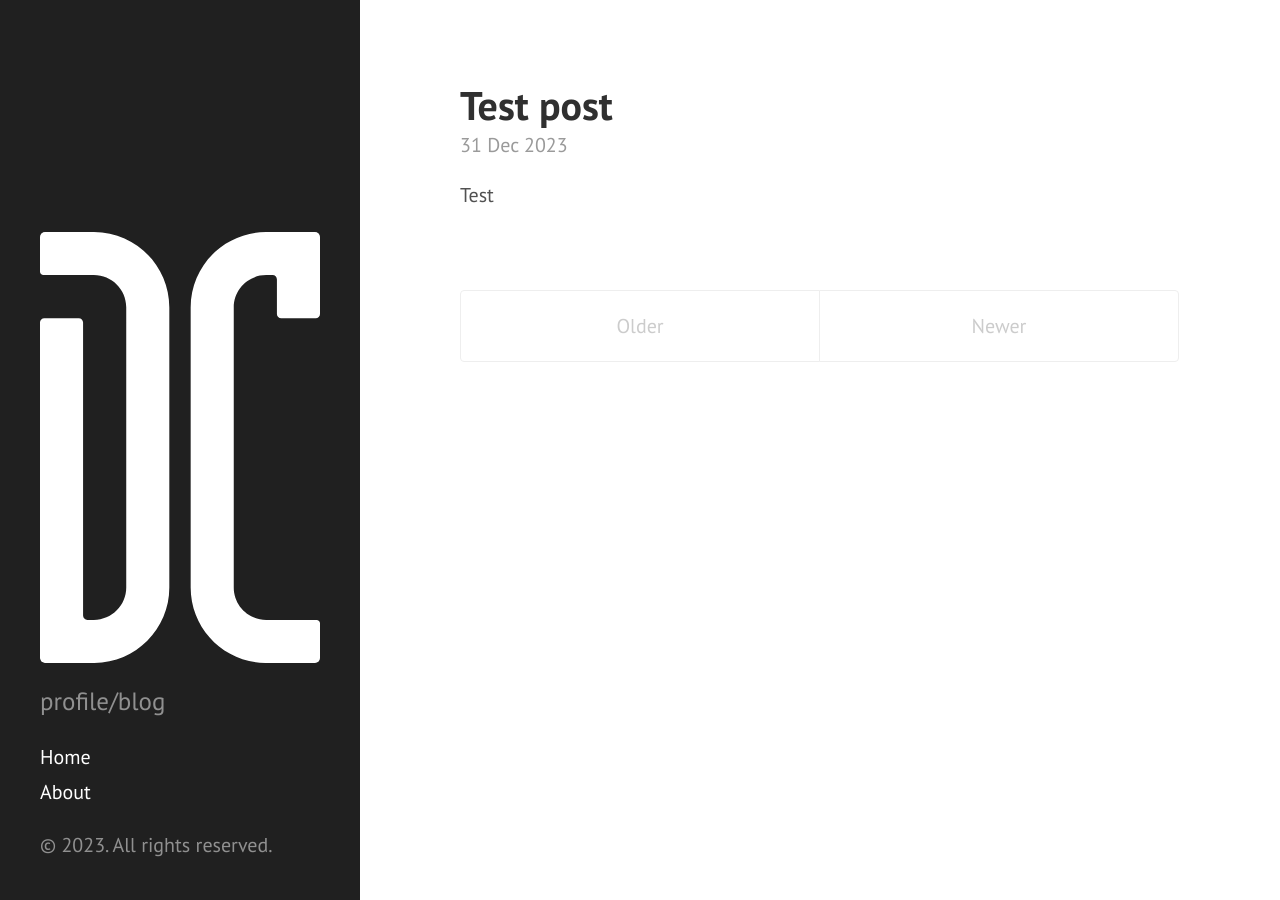
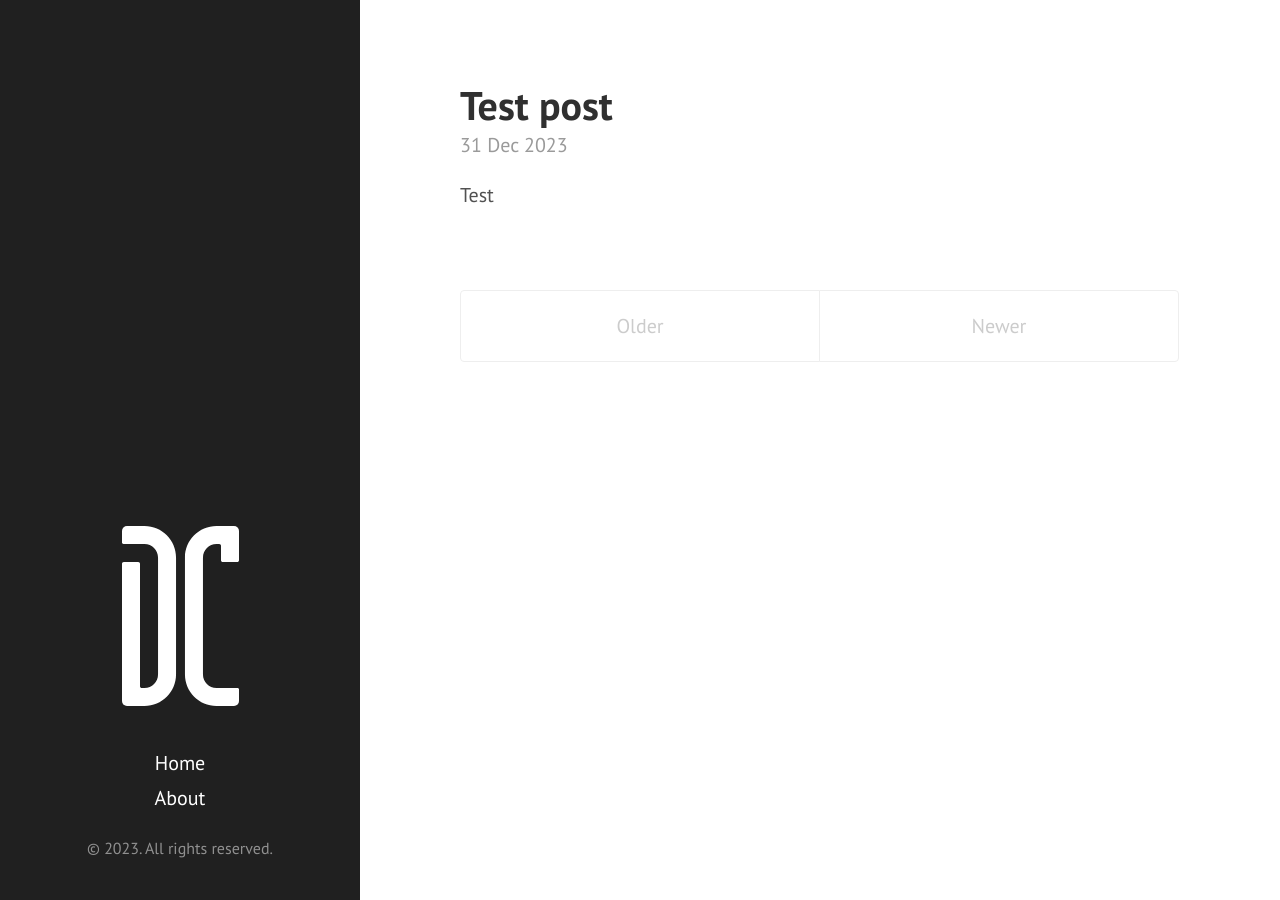
Before and after one commit to 1dancook/1dancook.github.io, a Jekyll site: the page built from index.html, in a window 1280 px wide. Built offline with Jekyll 4.4.1, drawn with Linux system fonts in a browser that asks for light colours; the list of posts is cut into pages by our own code.

Commit message:
change sidebar

```diff
--- a/_includes/sidebar.html
+++ b/_includes/sidebar.html
@@ -2,9 +2,8 @@
   <div class="container sidebar-sticky">
     <div class="sidebar-about">
       <a href="{{ site.url }}">
-        <img src="{{site.url}}/public/dc_logo.svg">
+        <img id="dclogo" style="margin: 2em auto; height: 9em;" src="{{site.url}}/public/dc_logo.svg">
       </a>
-      <p class="lead">{{ site.description }}</p>
     </div>
 
     <nav class="sidebar-nav">
@@ -26,6 +25,6 @@
 
     </nav>
 
-    <p>&copy; {{ site.time | date: '%Y' }}. All rights reserved.</p>
+    <p style="text-align: center; font-size: 0.8em;">&copy; {{ site.time | date: '%Y' }}. All rights reserved.</p>
   </div>
 </div>
--- a/public/css/hyde.css
+++ b/public/css/hyde.css
@@ -90,6 +90,7 @@ html {
 .sidebar-nav-item {
   display: block;
   line-height: 1.75;
+  text-align: center;
 }
 a.sidebar-nav-item:hover,
 a.sidebar-nav-item:focus {
```
Also changed, not shown: public/dc_logo.svg.
